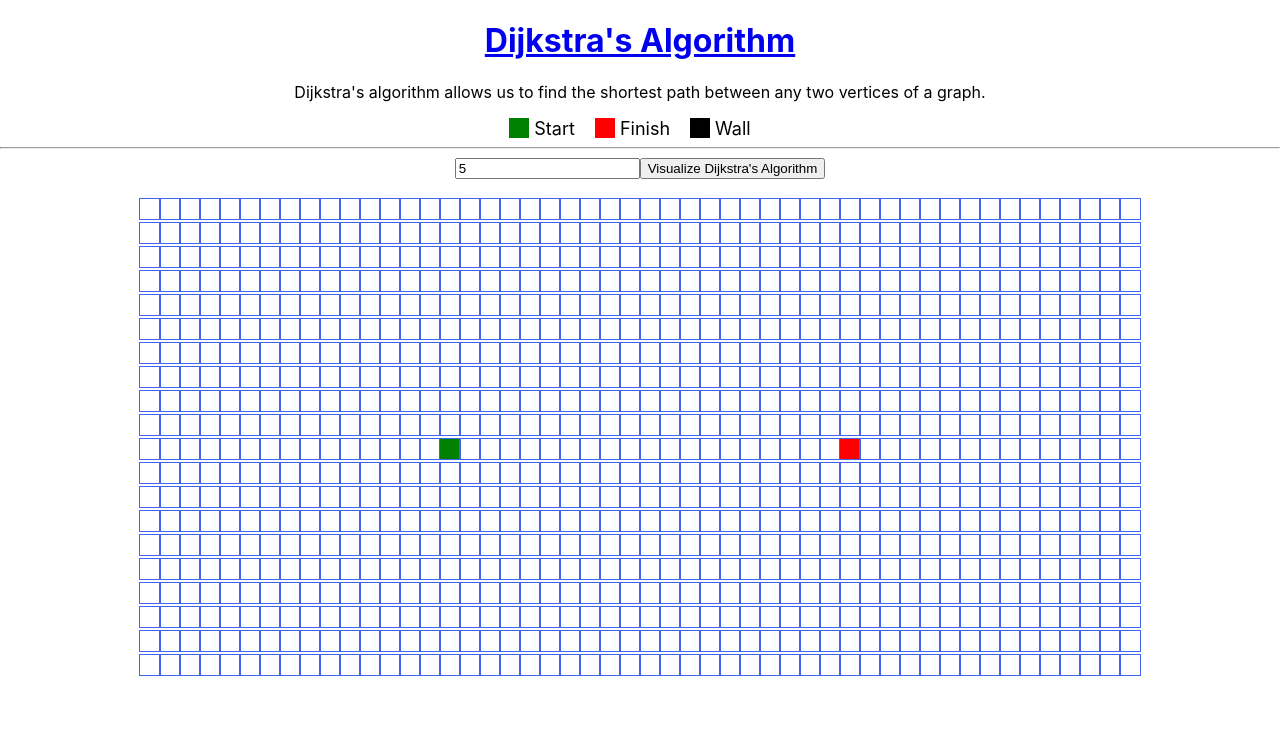
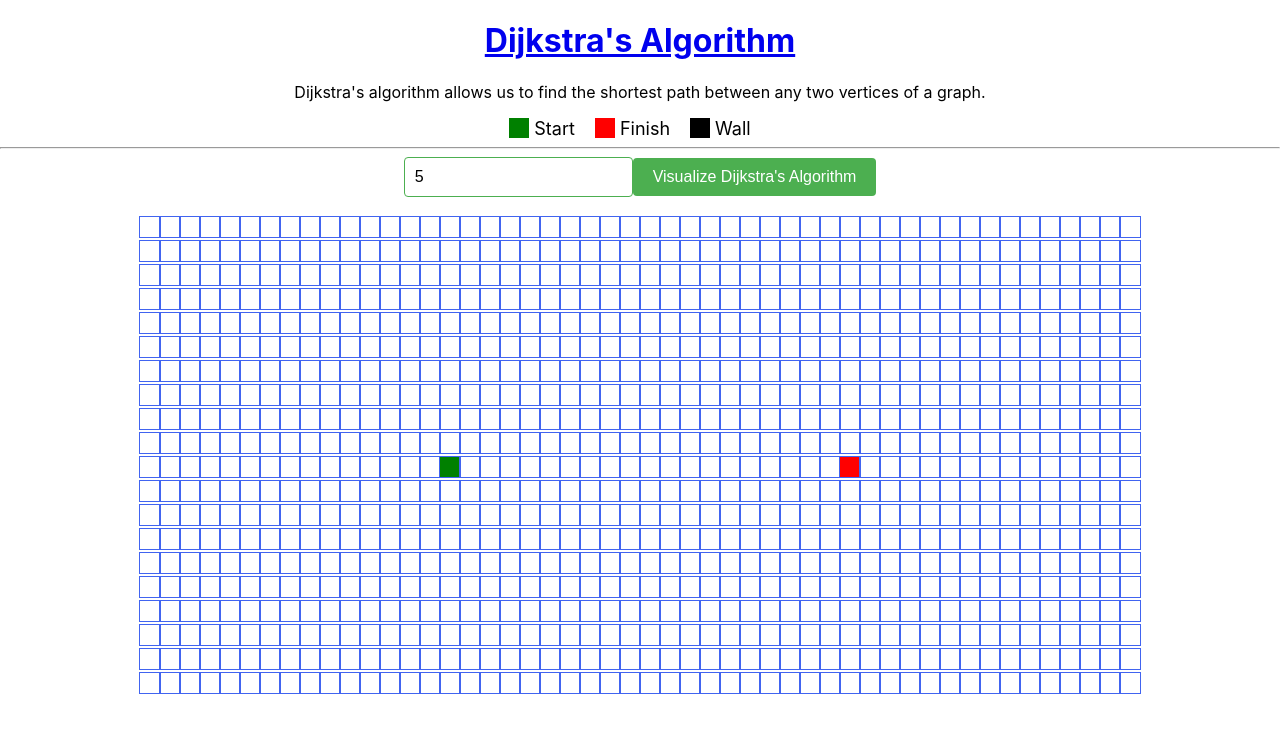
Before and after one commit to jatin-choubey/Dijkstras-Algorithm-Visualizer, a React (Create React App) app: page / in a window 1280 px wide. Shown: the top 732 px of the page. Built offline with nearby package versions, Linux system fonts and the light colour scheme.

Commit message:
Changes in Button and Input Box CSS

```diff
--- a/src/PathfindingVisualizer/PathfindingVisualizer.css
+++ b/src/PathfindingVisualizer/PathfindingVisualizer.css
@@ -1,3 +1,38 @@
 .grid {
     margin: 20px 0 0;
 }
+
+/* BUTTON */
+.custom-button {
+    background-color: #4caf50;
+    color: white;
+    padding: 10px 20px;
+    font-size: 16px;
+    border: none;
+    cursor: pointer;
+    border-radius: 4px;
+    transition: background-color 0.2s;
+  }
+
+  .custom-button:hover {
+    background-color: #455ca0;
+  }
+
+  .custom-button:focus {
+    outline: none;
+  }
+
+
+/* ANIMATION SPEED INPUT */
+.custom-input {
+    padding: 10px;
+    font-size: 16px;
+    border: 1px solid #4caf50;
+    border-radius: 4px;
+    transition: border-color 0.3s ease;
+  }
+
+  .custom-input:focus {
+    outline: none;
+    border-color: #44a447;
+  }
```
